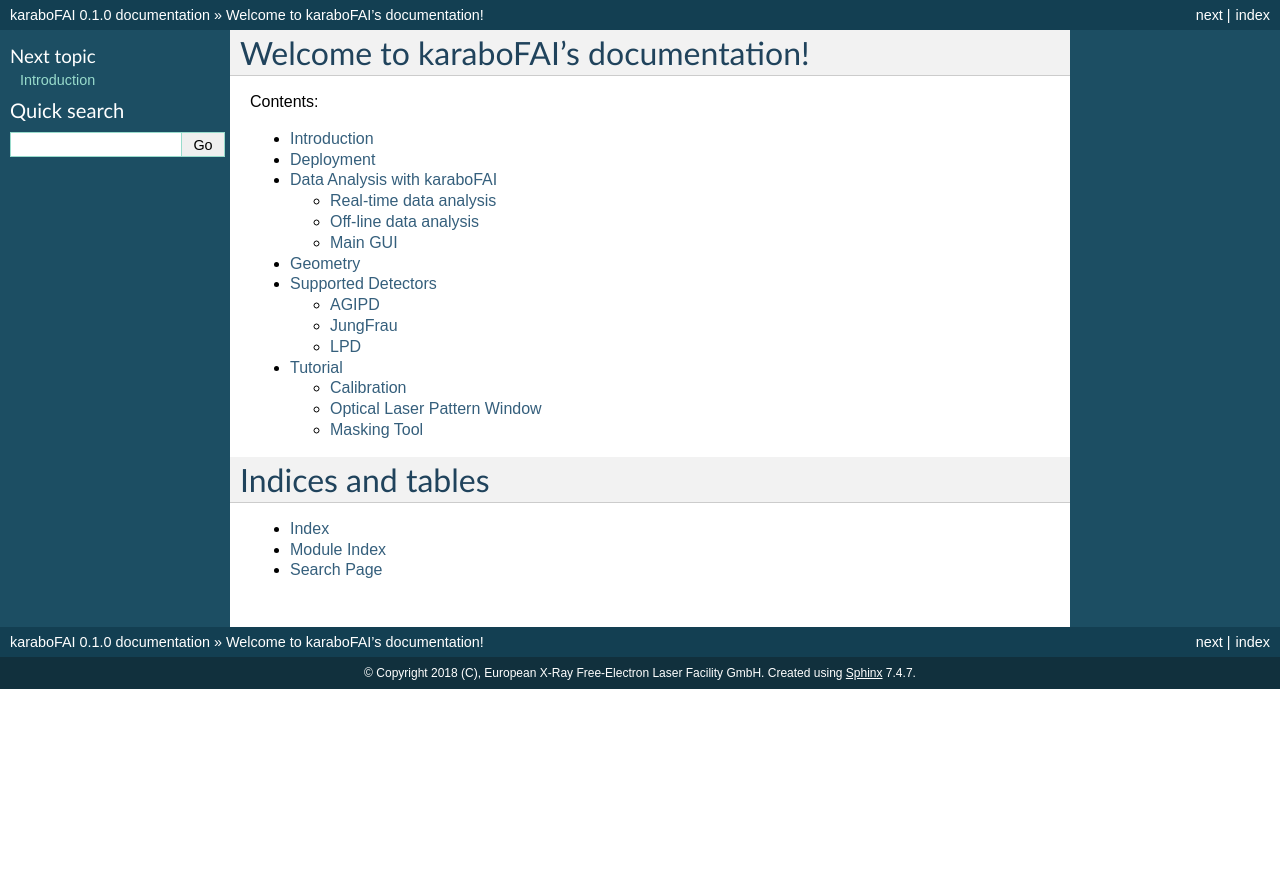
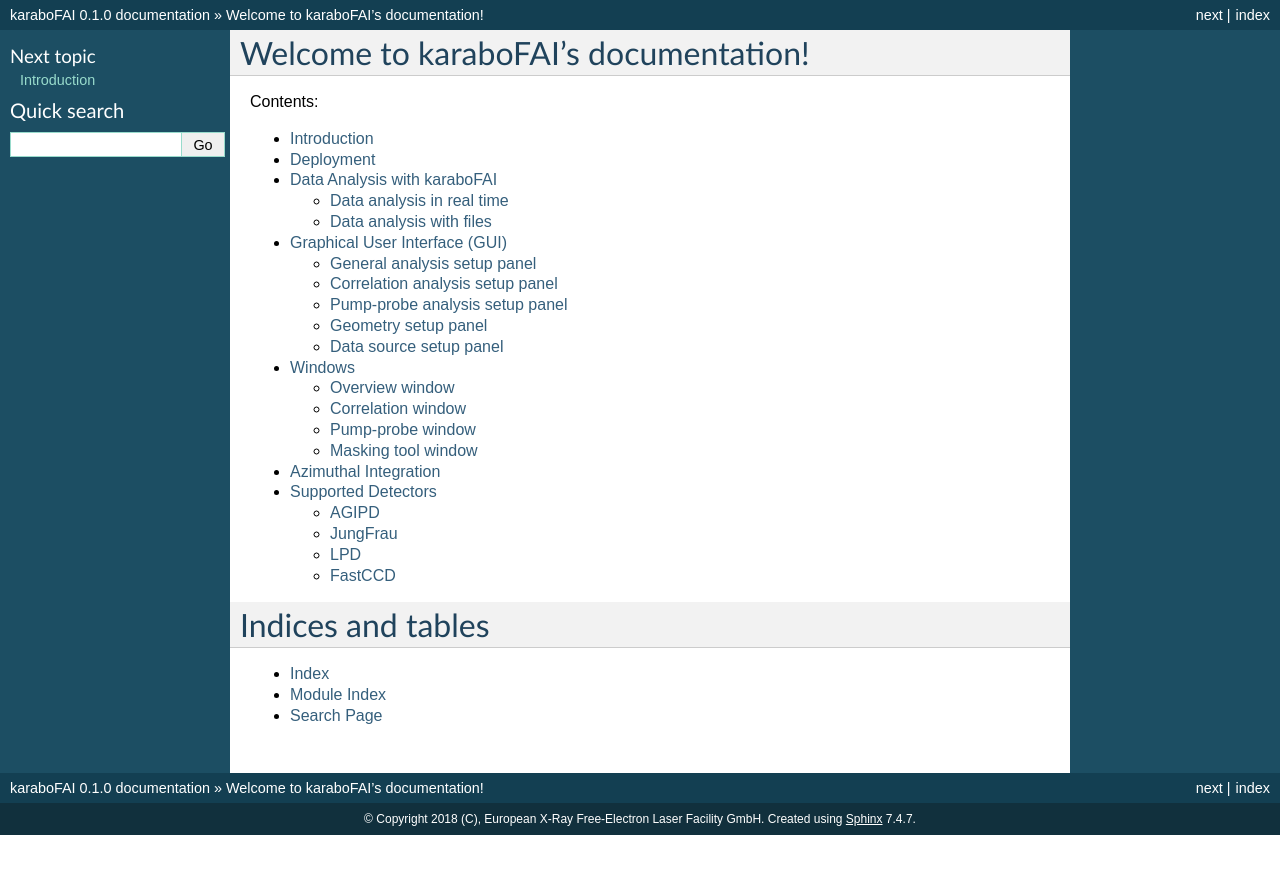
Before and after one commit to European-XFEL/EXtra-foam, a Sphinx documentation site: the page built from docs/index.rst, in a window 1280 px wide. Shown: the top 874 px of the page. Built offline with Sphinx 7.4.7, drawn with Linux system fonts in a browser that asks for light colours.

Commit message:
Reorganize documentation

```diff
--- a/docs/geometry.rst
+++ b/docs/ai.rst
@@ -1,5 +1,5 @@
-Geometry
-========
+Azimuthal Integration
+=====================
 
 **karaboFAI** uses pyFAI_ to do azimuthal integration. As illustrated in the
 sketch below, the **origin** is located at the sample position, more precisely,
--- a/docs/detectors.rst
+++ b/docs/detectors.rst
@@ -9,3 +9,4 @@
    detectors/agipd
    detectors/jungfrau
    detectors/lpd
+   detectors/fastccd
--- /dev/null
+++ b/docs/detectors/fastccd.rst
@@ -0,0 +1,2 @@
+FastCCD
+=======
--- /dev/null
+++ b/docs/gui.rst
@@ -0,0 +1,28 @@
+Graphical User Interface (GUI)
+==============================
+
+The main GUI of **karaboFAI** is divided into several control panels with different
+functions and a log window.
+
+
+General analysis setup panel
+----------------------------
+
+
+Correlation analysis setup panel
+--------------------------------
+
+
+Pump-probe analysis setup panel
+-------------------------------
+
+
+Geometry setup panel
+--------------------
+
+Geometry setup panel is only available for the detector which requires a geometry
+file to assembled the images from different modules, for example, AGIPD and LPD.
+
+
+Data source setup panel
+-----------------------
--- a/docs/index.rst
+++ b/docs/index.rst
@@ -10,10 +10,11 @@
 
    introduction
    deployment
-   analysis
-   geometry
+   start
+   gui
+   windows
+   ai
    detectors
-   tutorial
 
 
 Indices and tables
--- a/docs/analysis.rst
+++ b/docs/start.rst
@@ -2,8 +2,9 @@
 ============================
 
 
-Real-time data analysis
-#######################
+Data analysis in real time
+--------------------------
+
 
 To start **karaboFAI** on any online cluster:
 
@@ -47,8 +48,8 @@
      - sa1-br-kc-comp-3
      - exflonc15
 
-Off-line data analysis
-######################
+Data analysis with files
+------------------------
 
 For now, **karaboFAI** can be used to replay the experiment with files.
 
@@ -59,13 +60,13 @@
 
     /gpfs/exfel/sw/software/karaboFAI/env/bin/karaboFAI DETECTOR_NAME
 
-For off-line data analysis, the data is streamed from files after the
-``Serve`` button is clicked. The user is free to use any available ``port``.
-``Hostname`` is usually `localhost`, but it can also be a remote machine.
-Different from the real-time case, ``Source`` here refers to the full path
-of the directory which contains the (calibrated) files.
+The data is streamed from files after the ``Serve`` button is clicked. The user
+is free to use any available ``port``. ``Hostname`` is usually `localhost`, but
+it can also be a remote machine. Different from the real-time case, ``Source``
+here refers to the full path of the directory which contains the (calibrated)
+files.
 
-.. image:: images/data_source_offline.png
+.. image:: images/data_source_from_file.png
    :width: 300
 
 .. list-table:: Example files
@@ -82,32 +83,3 @@
      - /gpfs/exfel/exp/FXE/201801/p002118/proc/r0143
    * - FastCCD
      -
-
-Main GUI
-########
-
-The main GUI of **karaboFAI** is divided into several control panels with different
-functions and a log window.
-
-
-General analysis setup panel
-----------------------------
-
-
-Correlation analysis setup panel
---------------------------------
-
-
-Pump-probe analysis setup panel
--------------------------------
-
-
-Geometry setup panel
---------------------
-
-Geometry setup panel is only available for the detector which requires a geometry
-file to assembled the images from different modules, for example, AGIPD and LPD.
-
-
-Data source setup panel
------------------------
--- a/docs/tutorial.rst
+++ /dev/null
@@ -1,10 +0,0 @@
-Tutorial
-========
-
-.. toctree::
-   :maxdepth: 2
-   :caption: Contents:
-
-   tutorial/calibration
-   tutorial/optical-laser-pattern
-   tutorial/mask
--- a/docs/tutorial/bragg-spot.rst
+++ /dev/null
@@ -1,2 +0,0 @@
-Bragg-spot
-==========
--- a/docs/tutorial/calibration.rst
+++ /dev/null
@@ -1,2 +0,0 @@
-Calibration
-===========
--- a/docs/tutorial/mask.rst
+++ /dev/null
@@ -1,2 +0,0 @@
-Masking Tool
-============
--- a/docs/tutorial/optical-laser-pattern.rst
+++ /dev/null
@@ -1,16 +0,0 @@
-Optical Laser Pattern Window
-============================
-
-The `optical laser pattern window` is used in pump-and-probe experiments
-with an optical laser. It monitors:
-
-- The moving average of the average of the azimuthal integration
-  of all laser-on and laser-off pulses, as well as their difference;
-- The evolution of the figure of merit (FOM), which is integration
-  of the absolute difference between the moving average of the
-  laser-on and laser-off results, for each pair of laser-on and
-  laser-off trains.
-
-
-.. image:: images/optical_laser_pattern_window.png
-   :width: 800
--- /dev/null
+++ b/docs/windows.rst
@@ -0,0 +1,18 @@
+Windows
+=======
+
+
+Overview window
+---------------
+
+
+Correlation window
+------------------
+
+
+Pump-probe window
+-----------------
+
+
+Masking tool window
+-------------------
```
Also changed, not shown: other parts of docs/start.rst (+1 -1 lines), docs/images/data_source_from_file.png (renamed from docs/images/data_source_offline.png), docs/images/data_source_real_time.png (renamed from docs/images/data_source_online.png), docs/tutorial/images/optical_laser_pattern_window.png (deleted), 1 other file.
